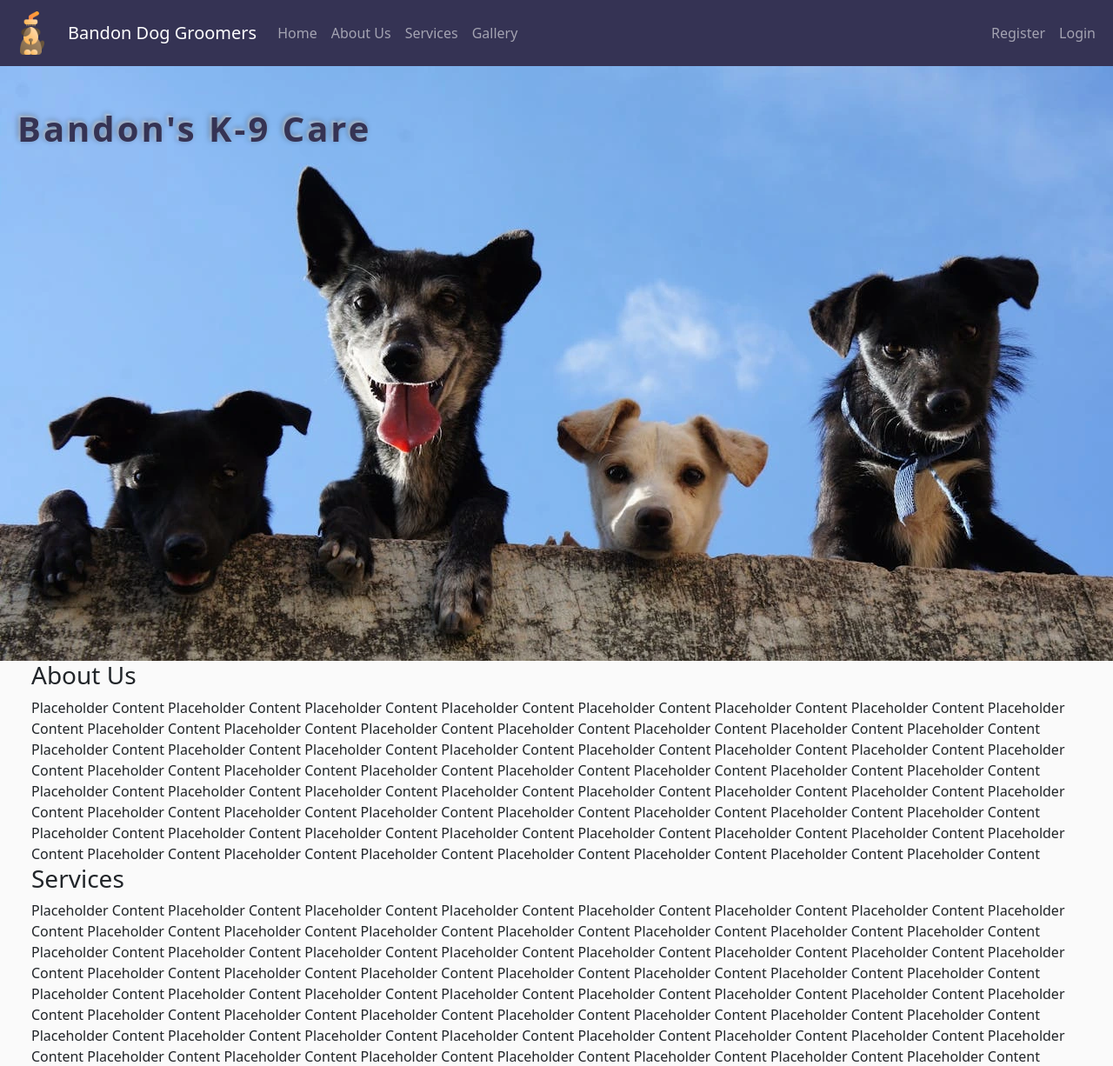
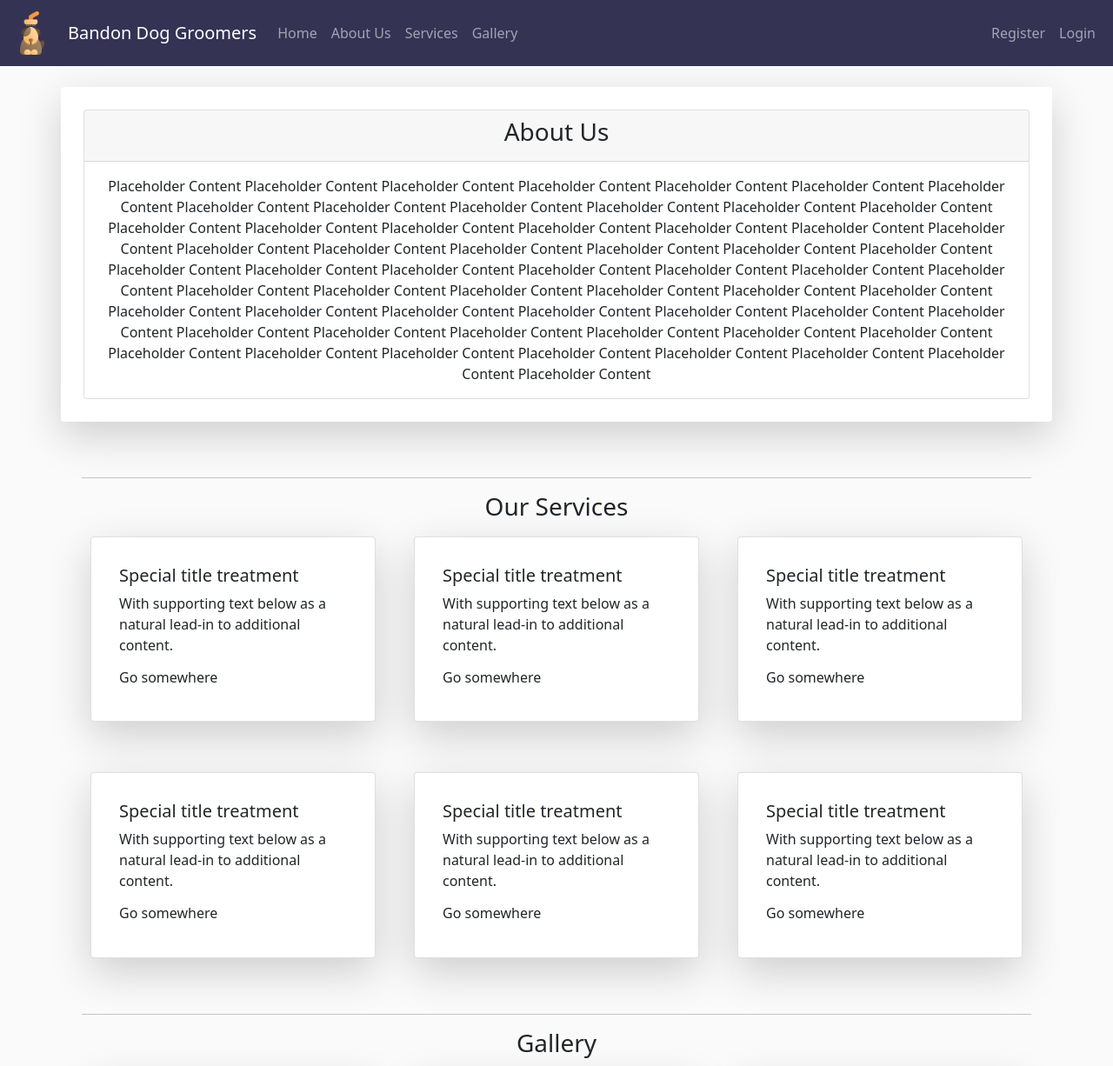
Before and after one commit to petermcloughlin/DjangoDogGroomers, a Django app: page / in a window 1280 px wide. Shown: the top 1226 px of the page at 87% size. Run offline with Django 4.2, Linux system fonts and the light colour scheme; some libraries are stand-ins or nearby versions.

Commit message:
Add index.html content and layout

```diff
--- a/booking/templates/booking/index.html
+++ b/booking/templates/booking/index.html
@@ -5,70 +5,145 @@
     <div class="row">
         <div class="col">
             <section id="about-us">
-                <div class="container-fluid">
+                <div class="container shadow-lg p-3 mb-5 bg-body rounded">
+                    <div class="card text-center">
+                        <div class="card-header">
                             <h3>About Us</h3>
-                    <div class="row">
-                        <div class="col">
-                            Placeholder Content Placeholder Content Placeholder Content Placeholder Content Placeholder
-                            Content Placeholder Content Placeholder Content Placeholder Content Placeholder Content
-                            Placeholder Content Placeholder Content Placeholder Content Placeholder Content Placeholder
-                            Content Placeholder Content Placeholder Content Placeholder Content Placeholder Content
-                            Placeholder Content Placeholder Content Placeholder Content Placeholder Content Placeholder
-                            Content Placeholder Content Placeholder Content Placeholder Content Placeholder Content
-                            Placeholder Content Placeholder Content Placeholder Content Placeholder Content Placeholder
-                            Content Placeholder Content Placeholder Content Placeholder Content Placeholder Content
-                            Placeholder Content Placeholder Content Placeholder Content Placeholder Content Placeholder
-                            Content Placeholder Content Placeholder Content Placeholder Content Placeholder Content
-                            Placeholder Content Placeholder Content Placeholder Content Placeholder Content Placeholder
-                            Content Placeholder Content Placeholder Content Placeholder Content Placeholder Content
-                            Placeholder Content Placeholder Content Placeholder Content Placeholder Content Placeholder
-                            Content Placeholder Content
+                        </div>
+                        <div class="card-body">
+                            <p class="card-text">
+                                Placeholder Content Placeholder Content Placeholder Content Placeholder Content
+                                Placeholder Content Placeholder Content Placeholder Content Placeholder Content
+                                Placeholder Content Placeholder Content Placeholder Content Placeholder Content
+                                Placeholder Content Placeholder Content Placeholder Content Placeholder Content
+                                Placeholder Content Placeholder Content Placeholder Content Placeholder Content
+                                Placeholder Content Placeholder Content Placeholder Content Placeholder Content
+                                Placeholder Content Placeholder Content Placeholder Content Placeholder Content
+                                Placeholder Content Placeholder Content Placeholder Content Placeholder Content
+                                Placeholder Content Placeholder Content Placeholder Content Placeholder Content
+                                Placeholder Content Placeholder Content Placeholder Content Placeholder Content
+                                Placeholder Content Placeholder Content Placeholder Content Placeholder Content
+                                Placeholder Content Placeholder Content Placeholder Content Placeholder Content
+                                Placeholder Content Placeholder Content Placeholder Content Placeholder Content
+                                Placeholder Content Placeholder Content Placeholder Content Placeholder Content
+                                Placeholder Content Placeholder Content Placeholder Content Placeholder Content
+                            </p>
                         </div>
                     </div>
                 </div>
             </section>
-            <section id="services">
-                <div class="container-fluid">
-                    <h3>Services</h3>
+            <div class="container">
                 <div class="row">
                     <div class="col">
-                            Placeholder Content Placeholder Content Placeholder Content Placeholder Content Placeholder
-                            Content Placeholder Content Placeholder Content Placeholder Content Placeholder Content
-                            Placeholder Content Placeholder Content Placeholder Content Placeholder Content Placeholder
-                            Content Placeholder Content Placeholder Content Placeholder Content Placeholder Content
-                            Placeholder Content Placeholder Content Placeholder Content Placeholder Content Placeholder
-                            Content Placeholder Content Placeholder Content Placeholder Content Placeholder Content
-                            Placeholder Content Placeholder Content Placeholder Content Placeholder Content Placeholder
-                            Content Placeholder Content Placeholder Content Placeholder Content Placeholder Content
-                            Placeholder Content Placeholder Content Placeholder Content Placeholder Content Placeholder
-                            Content Placeholder Content Placeholder Content Placeholder Content Placeholder Content
-                            Placeholder Content Placeholder Content Placeholder Content Placeholder Content Placeholder
-                            Content Placeholder Content Placeholder Content Placeholder Content Placeholder Content
-                            Placeholder Content Placeholder Content Placeholder Content Placeholder Content Placeholder
-                            Content Placeholder Content
+                        <hr>
+                    </div>
+                </div>
+            </div>
+            <section id="services">
+                <div class="container">
+                    <h3>Our Services</h3>
+                    <div class="row">
+                        <div class="col-md-4">
+                          <div class="card shadow-lg p-3 mb-5 bg-body rounded">
+                            <div class="card-body">
+                              <h5 class="card-title">Special title treatment</h5>
+                              <p class="card-text">With supporting text below as a natural lead-in to additional content.</p>
+                              <h6>Go somewhere</h6>
+                            </div>
+                          </div>
+                        </div>
+                        <div class="col-md-4">
+                          <div class="card shadow-lg p-3 mb-5 bg-body rounded">
+                            <div class="card-body">
+                              <h5 class="card-title">Special title treatment</h5>
+                              <p class="card-text">With supporting text below as a natural lead-in to additional content.</p>
+                              <h6>Go somewhere</h6>
+                            </div>
+                          </div>
+                        </div>
+                        <div class="col-md-4">
+                            <div class="card shadow-lg p-3 mb-5 bg-body rounded">
+                              <div class="card-body">
+                                <h5 class="card-title">Special title treatment</h5>
+                                <p class="card-text">With supporting text below as a natural lead-in to additional content.</p>
+                                <h6>Go somewhere</h6>
+                              </div>
+                            </div>
+                          </div>
+                      </div>
+                      <div class="row">
+                        <div class="col-md-4">
+                          <div class="card shadow-lg p-3 mb-5 bg-body rounded">
+                            <div class="card-body">
+                              <h5 class="card-title">Special title treatment</h5>
+                              <p class="card-text">With supporting text below as a natural lead-in to additional content.</p>
+                              <h6>Go somewhere</h6>
+                            </div>
+                          </div>
+                        </div>
+                        <div class="col-md-4">
+                          <div class="card shadow-lg p-3 mb-5 bg-body rounded">
+                            <div class="card-body">
+                              <h5 class="card-title">Special title treatment</h5>
+                              <p class="card-text">With supporting text below as a natural lead-in to additional content.</p>
+                              <h6>Go somewhere</h6>
+                            </div>
+                          </div>
+                        </div>
+                        <div class="col-md-4">
+                            <div class="card shadow-lg p-3 mb-5 bg-body rounded">
+                              <div class="card-body">
+                                <h5 class="card-title">Special title treatment</h5>
+                                <p class="card-text">With supporting text below as a natural lead-in to additional content.</p>
+                                <h6>Go somewhere</h6>
+                              </div>
+                            </div>
                           </div>
                       </div>
                 </div>
             </section>
+            <div class="container">
+              <div class="row">
+                  <div class="col">
+                      <hr>
+                  </div>
+              </div>
+            </div>
             <section id="gallery">
-                <div class="container-fluid">
+                <div class="container">
                   <h3>Gallery</h3>
                   <div class="row">
-                        <div class="col">
-                            Placeholder Content Placeholder Content Placeholder Content Placeholder Content Placeholder
-                            Content Placeholder Content Placeholder Content Placeholder Content Placeholder Content
-                            Placeholder Content Placeholder Content Placeholder Content Placeholder Content Placeholder
-                            Content Placeholder Content Placeholder Content Placeholder Content Placeholder Content
-                            Placeholder Content Placeholder Content Placeholder Content Placeholder Content Placeholder
-                            Content Placeholder Content Placeholder Content Placeholder Content Placeholder Content
-                            Placeholder Content Placeholder Content Placeholder Content Placeholder Content Placeholder
-                            Content Placeholder Content Placeholder Content Placeholder Content Placeholder Content
-                            Placeholder Content Placeholder Content Placeholder Content Placeholder Content Placeholder
-                            Content Placeholder Content Placeholder Content Placeholder Content Placeholder Content
-                            Placeholder Content Placeholder Content Placeholder Content Placeholder Content Placeholder
-                            Content Placeholder Content Placeholder Content Placeholder Content Placeholder Content
-                            Placeholder Content Placeholder Content Placeholder Content Placeholder Content Placeholder
-                            Content Placeholder Content
+                    <div class="col-md-4">
+                      <div class="card shadow-lg p-3 mb-5 bg-body rounded">
+                        <img src="/static/images/dog_claw_1.webp" class="card-img" alt="Dog Claw Cleaning">
+                      </div>
+                    </div>
+                    <div class="col-md-4">
+                      <div class="card shadow-lg p-3 mb-5 bg-body rounded">
+                        <img src="/static/images/dog_brush_1.webp" class="card-img" alt="Dog Fur Brushing">
+                      </div>
+                    </div>
+                    <div class="col-md-4">
+                      <div class="card shadow-lg p-3 mb-5 bg-body rounded">
+                        <img src="/static/images/dog_wash_2.webp" class="card-img" alt="Dog Bathing">
+                      </div>
+                    </div>
+                  </div>
+                  <div class="row">
+                    <div class="col-md-4">
+                      <div class="card shadow-lg p-3 mb-5 bg-body rounded">
+                        <img src="/static/images/dog_groom_3.webp" class="card-img" alt="Dog Fur Combing">
+                      </div>
+                    </div>
+                    <div class="col-md-4">
+                      <div class="card shadow-lg p-3 mb-5 bg-body rounded">
+                        <img src="/static/images/dog_face.webp" class="card-img" alt="Scruffy Dog">
+                      </div>
+                    </div>
+                    <div class="col-md-4">
+                      <div class="card shadow-lg p-3 mb-5 bg-body rounded">
+                        <img src="/static/images/dog_shower.webp" class="card-img" alt="Dog shower">
+                      </div>
                     </div>
                   </div>
                 </div>
--- a/static/css/style.css
+++ b/static/css/style.css
@@ -19,12 +19,13 @@ i {
 /* --------------------------------------------------- Hero section */
 
 .hero {
-    background: url('/static/images/dogs_watching.webp') no-repeat center top;
-    min-height: 700px;
+    background: url('/static/images/dog_face.webp') no-repeat center top;
+    min-height: 300px;
     width: 100%;
     margin-top: -40px;
     padding-top: 0px;
-    padding-left: 20px;
+    padding-left: 30px;
+    align-self: center;
     -webkit-background-size: cover;
     -moz-background-size: cover;
     -o-background-size: cover;
@@ -32,7 +33,7 @@ i {
     position: relative;
 }
 #hero-text {
-    color: #353354;
+    color: #fafafa;
     font-weight: 600;
     font-size: 40px;
     text-shadow: -2px -2px 7px rgba(0,0,0,.4), -2px -2px 3px rgba(255,255,255,.6);
@@ -43,6 +44,14 @@ i {
     flex-direction: row;
     align-items: flex-end;
     letter-spacing: 3px;
+}
+/* ------------------------------------------------------ index.html*/
+.card {
+    margin: 10px;
+}
+#services h3 ,
+#gallery h3 {
+    text-align: center;
 }
 /* ---------------------------------------------------- Booking list*/
 
@@ -84,3 +93,10 @@ footer {
 .social-links li a i:hover{
     color: #fafafa;
 }
+
+/* Larger screens hide the hero image */
+@media screen and (min-width: 768px){
+    .hero {
+        display: none;
+    }
+}
```
Also changed, not shown: static/images/dog_brush_1.webp, static/images/dog_claw_1.webp, static/images/dog_face.webp (added), static/images/dog_groom_2.webp (deleted), static/images/dog_shower.webp (added), static/images/dog_wash_4.webp (deleted), static/images/dogs_watching.webp (deleted), 6 other files. Lines whose indentation alone changed are shown as unchanged.
